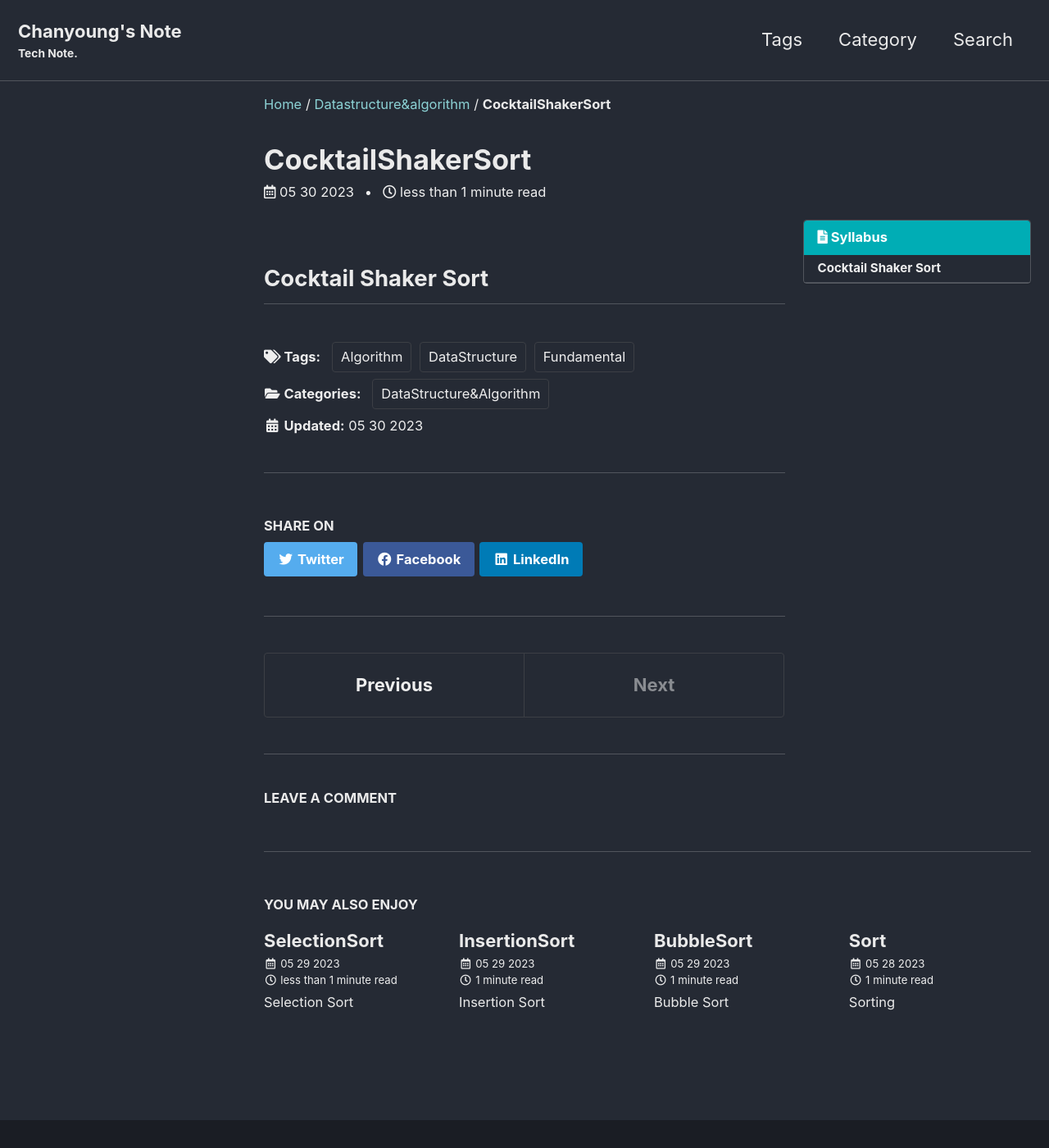
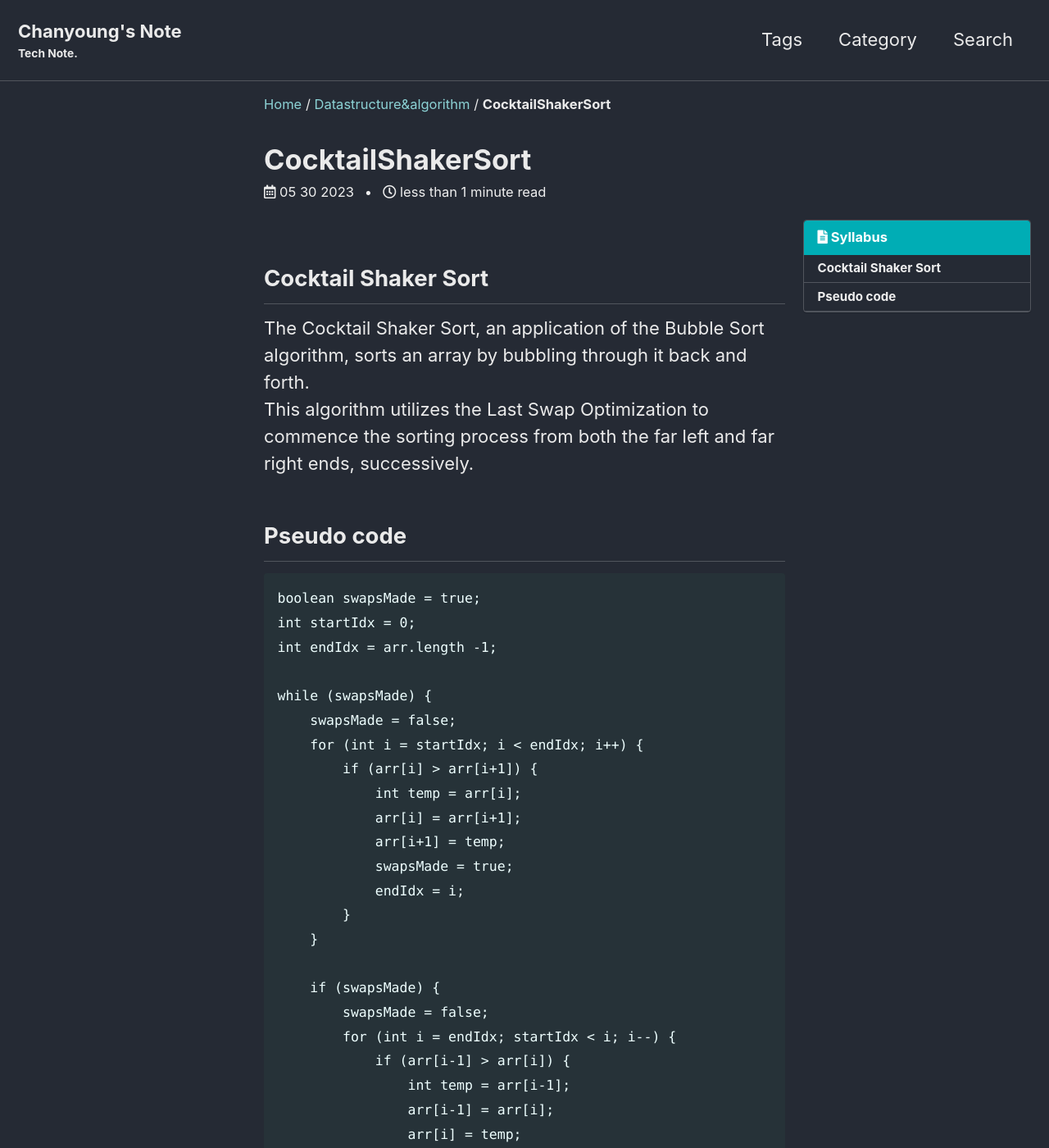
Before and after one commit to PyChanyoung/PyChanyoung.github.io, a Jekyll site: the page built from _posts/2023-05-30-CocktailShakerSort.md, in a window 1280 px wide and 1400 px high. Shown: the whole window at 82% size. Built offline with Jekyll 4.4.1, drawn with Linux system fonts in a browser that asks for light colours; cached includes are drawn as plain includes; some web fonts are replaced; comment, search, counter and statistics services are not loaded; some of the changed text lies outside the part shown.

Commit message:
Content update

````diff
--- a/_posts/2023-05-30-CocktailShakerSort.md
+++ b/_posts/2023-05-30-CocktailShakerSort.md
@@ -10,3 +10,41 @@ author_profile: false
 ---
 
 ## Cocktail Shaker Sort
+
+The Cocktail Shaker Sort, an application of the Bubble Sort algorithm, sorts an array by bubbling through it back and forth.<br>
+This algorithm utilizes the Last Swap Optimization to commence the sorting process from both the far left and far right ends, successively.<br>
+
+
+## Pseudo code
+
+```
+boolean swapsMade = true;
+int startIdx = 0;
+int endIdx = arr.length -1;
+
+while (swapsMade) {
+    swapsMade = false;
+    for (int i = startIdx; i < endIdx; i++) {
+        if (arr[i] > arr[i+1]) {
+            int temp = arr[i];
+            arr[i] = arr[i+1];
+            arr[i+1] = temp;
+            swapsMade = true;
+            endIdx = i;
+        }
+    }
+
+    if (swapsMade) {
+        swapsMade = false;
+        for (int i = endIdx; startIdx < i; i--) {
+            if (arr[i-1] > arr[i]) {
+                int temp = arr[i-1];
+                arr[i-1] = arr[i];
+                arr[i] = temp;
+                swapsMade = true;
+                startIdx = i;
+            }
+        }
+    }
+}
+```
````
